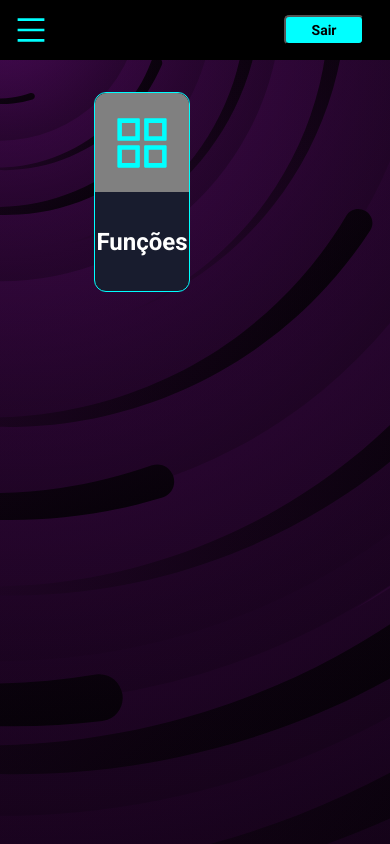
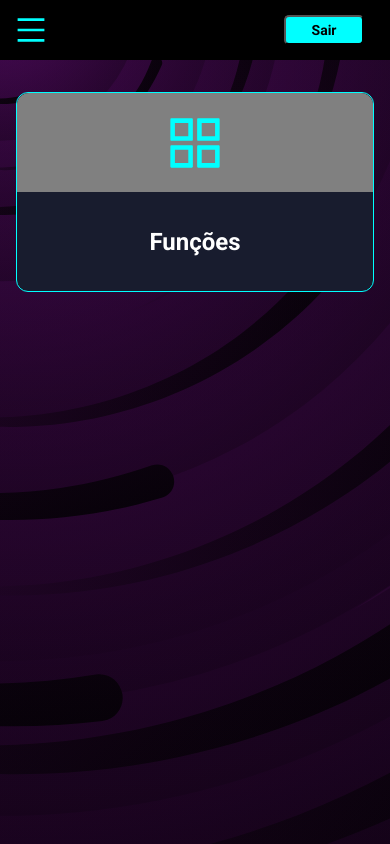
Before and after one commit to mayoral-leonardo/eye-lock-front, a React (Create React App) app: page /dashboard in a window 390 px wide. Built offline with nearby package versions, Linux system fonts and the light colour scheme; sample sign-in values are in the browser's storage.

Commit message:
started responsive layout

```diff
--- a/src/pages/Dashboard/Dashboard.css
+++ b/src/pages/Dashboard/Dashboard.css
@@ -44,3 +44,15 @@
 .dashboard__icon {
   font-size: 60px;
 }
+
+@media screen and (max-width: 768px) {
+  .dashboard__cards-section {
+    width: 100%;
+  }
+}
+@media screen and (max-width: 600px) {
+  .dashboard__cards-section {
+    width: 100%;
+    grid-template-columns: 1fr;
+  }
+}
--- a/src/pages/UsersTable/UsersTable.css
+++ b/src/pages/UsersTable/UsersTable.css
@@ -128,7 +128,7 @@
   border-radius: 12px;
   color: black;
   background-color: rgb(216, 206, 216);
-  width: 1400px;
+  width: calc(100vw - 10vw);
 }
 
 .table {
```
